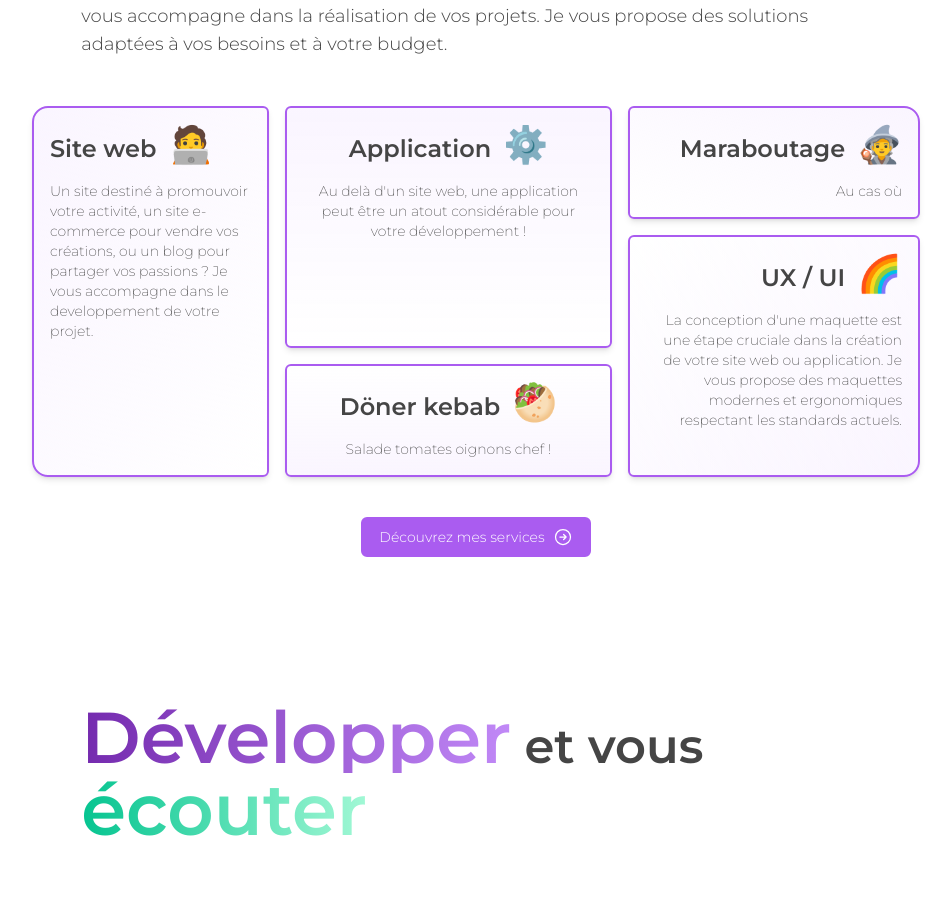
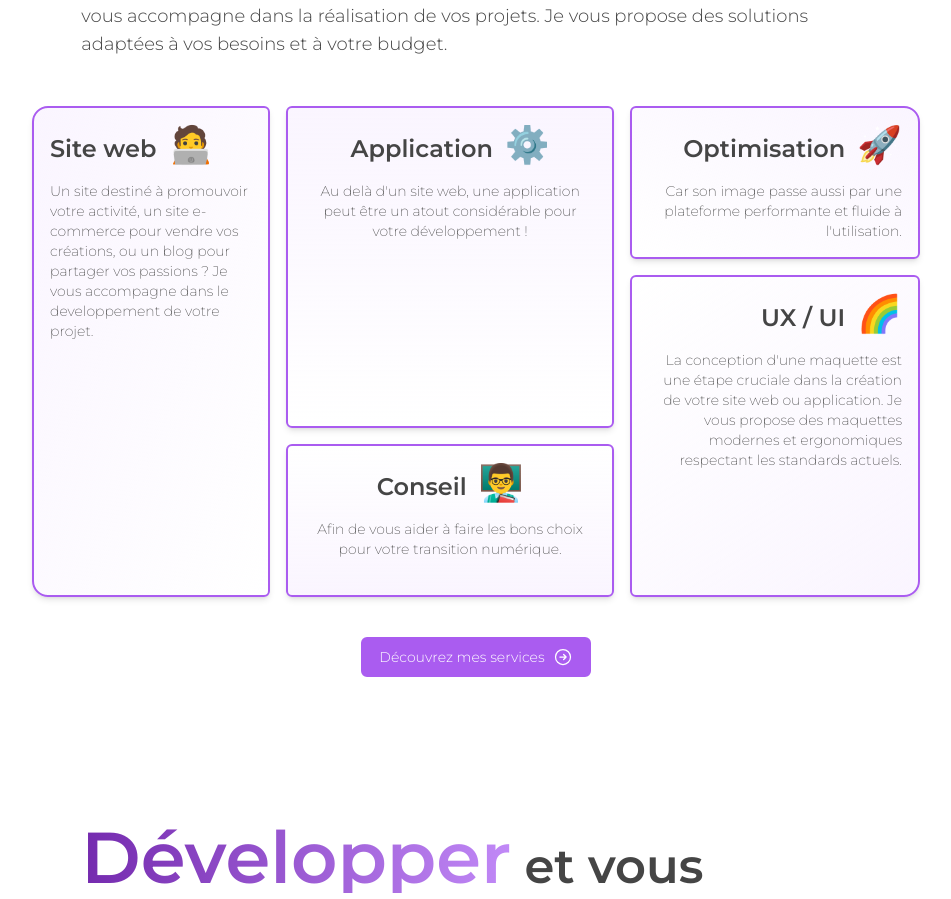
Before and after one commit to StefanHyde/PortfolioV2, a Next.js app: page / in a window 1280 px wide. Shown: the part 1065-1964 px from the top of the page, without its empty margins (164-1115 px from the left). Built offline with nearby package versions, Linux system fonts and the light colour scheme.

Commit message:
Update home intro section

```diff
--- a/src/components/intro.tsx
+++ b/src/components/intro.tsx
@@ -74,17 +74,21 @@ export default function Intro() {
         </div>
         <div className="row-span-1 backdrop-blur-md p-4  border-solid border-2 border-primary-500 dark:border-almost-white rounded-md dark:text-almost-white bg-gradient-to-t from-primary-50 dark:from-primary-950 to-transparent shadow-md text-center">
           <h3 className="text-2xl font-semibold  mb-4">
-            Döner kebab<span className="text-4xl ml-3">🥙</span>
+            Conseil<span className="text-4xl ml-3">👨‍🏫</span>
           </h3>
           <p className="text-sm font-extralight">
-            Salade tomates oignons chef !
+            Afin de vous aider à faire les bons choix pour votre transition
+            numérique.
           </p>
         </div>
         <div className="row-span-1 backdrop-blur-md p-4  border-solid border-2 border-primary-500 dark:border-almost-white rounded-md md:rounded-tr-2xl dark:text-almost-white bg-gradient-to-bl from-primary-50 dark:from-primary-950 to-transparent shadow-md text-end">
           <h3 className="text-2xl font-semibold  mb-4">
-            Maraboutage<span className="text-4xl ml-3">🧙</span>
+            Optimisation<span className="text-4xl ml-3">🚀</span>
           </h3>
-          <p className="text-sm font-extralight">Au cas où</p>
+          <p className="text-sm font-extralight">
+            Car son image passe aussi par une plateforme performante et fluide à
+            l&apos;utilisation.
+          </p>
         </div>
         <div className="row-span-2 backdrop-blur-md p-4  border-solid border-2 border-primary-500 dark:border-almost-white rounded-md md:rounded-br-2xl dark:text-almost-white bg-gradient-to-tl from-primary-50 dark:from-primary-950 to-transparent shadow-md text-end">
           <h3 className="text-2xl font-semibold  mb-4">
@@ -114,12 +118,12 @@ export default function Intro() {
         </div>
         <div className="row-span-1 w-full flex flex-col backdrop-blur-md p-4 border-solid border-2 border-primary-500 dark:border-almost-white rounded-md md:rounded-l-2xl  bg-gradient-to-r from-primary-50 dark:from-primary-950 to-transparent shadow-md">
           <h3 className="flex flex-col items-center text-center text-xl font-semibold mb-4">
-            Döner kebab<span className="text-3xl mt-4">🥙</span>
+            Conseil<span className="text-3xl mt-4">👨‍🏫</span>
           </h3>
         </div>
         <div className="row-span-1 w-full flex flex-col backdrop-blur-md p-4 border-solid border-2 border-primary-500 dark:border-almost-white rounded-md md:rounded-l-2xl  bg-gradient-to-l from-primary-50 dark:from-primary-950 to-transparent shadow-md">
           <h3 className="flex flex-col items-center text-center text-xl font-semibold mb-4">
-            Maraboutage<span className="text-3xl mt-4">🧙</span>
+            Optimisation<span className="text-3xl mt-4">🚀</span>
           </h3>
         </div>
         <div className="row-span-1 col-span-2 place-self-center w-1/2 flex flex-col backdrop-blur-md p-4 border-solid border-2 border-primary-500 dark:border-almost-white rounded-md md:rounded-l-2xl  bg-gradient-to-t from-primary-50 dark:from-primary-950 to-transparent shadow-md">
```
